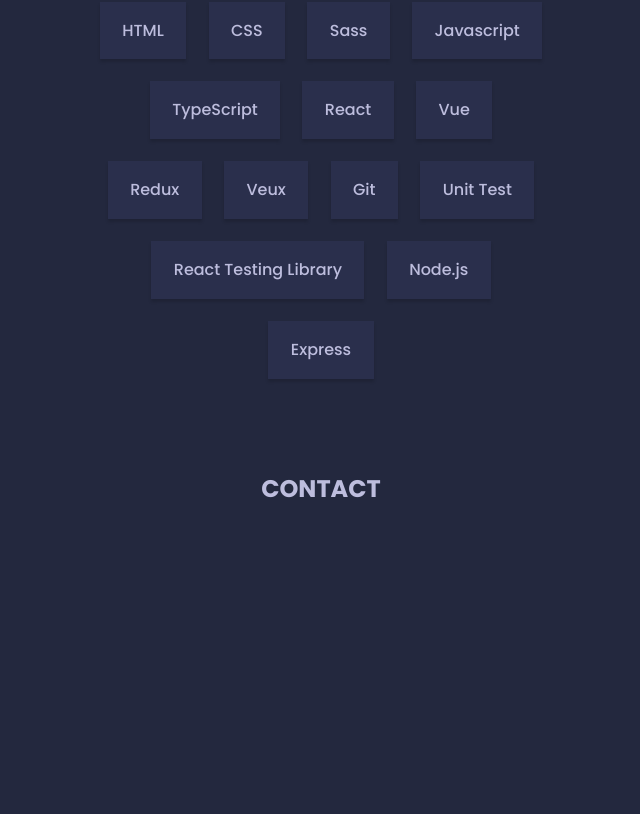
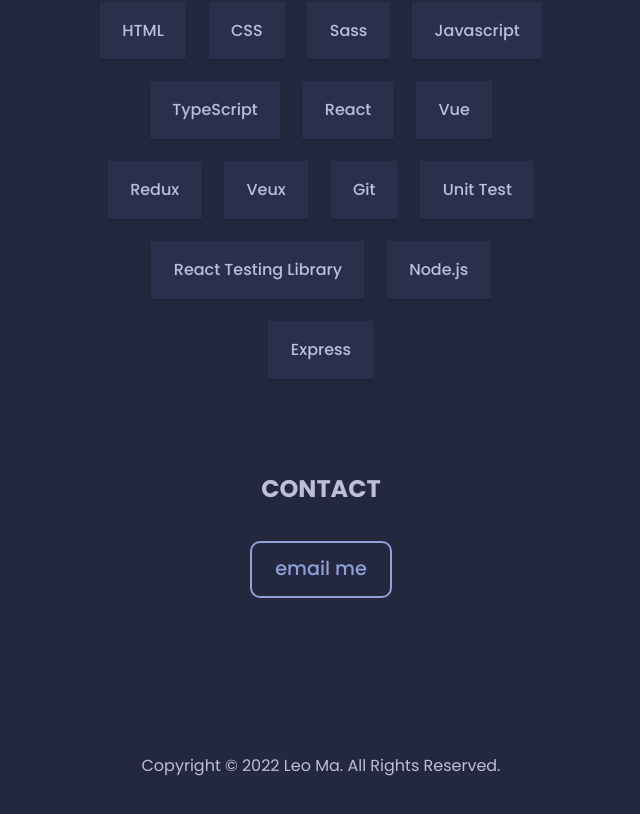
Before and after one commit to leomacode/portfolio, a React (Create React App) app: page / in a window 1280 px wide. Shown: the part 1404-2218 px from the top of the page, without its empty margins (319-959 px from the left). Before the commit the page ends 1913 px from the top, so only its background shows below. Built offline with nearby package versions, Linux system fonts and the light colour scheme.

Commit message:
complete contact section and footer

```diff
--- a/src/App.js
+++ b/src/App.js
@@ -1,6 +1,6 @@
 import { useEffect } from "react";
 import "./App.css";
-import { Navbar, Intro, Projects, Skills, Contact } from "./sections";
+import { Navbar, Intro, Projects, Skills, Contact, Footer } from "./sections";
 import { BrowserRouter } from "react-router-dom";
 import { keepTheme } from "./utils/themes";
 
@@ -18,6 +18,7 @@
           <Skills />
           <Contact />
         </main>
+        <Footer />
       </div>
     </BrowserRouter>
   );
--- a/src/index.css
+++ b/src/index.css
@@ -149,8 +149,7 @@
 }
 
 .container {
-  padding: 0 1rem;
-  max-width: 72rem;
+  width: min(100% - 2rem, 72rem);
   margin: 0 auto;
 }
 
--- a/src/sections/Contact.js
+++ b/src/sections/Contact.js
@@ -1,10 +1,14 @@
 import React from "react";
+import "./contact.css";
 import { SectionTitle } from "../components";
 
 function Contact() {
   return (
     <section className="contact section-margin-top">
       <SectionTitle title="contact" />
+      <a href="mailto:forza.leoma@gmail.com">
+        <span className="contact__btn--outline">Email me</span>
+      </a>
     </section>
   );
 }
--- /dev/null
+++ b/src/sections/Footer.js
@@ -0,0 +1,12 @@
+import React from "react";
+import "./footer.css";
+
+function Footer() {
+  return (
+    <footer className="footer flex section-margin-top">
+      <p>Copyright © {new Date().getFullYear()} Leo Ma. All Rights Reserved.</p>
+    </footer>
+  );
+}
+
+export default Footer;
--- a/src/sections/contact.css
+++ b/src/sections/contact.css
@@ -0,0 +1,37 @@
+.contact__btn--outline {
+  padding: 0.6em 1.2em;
+  border-radius: 10px;
+  font-weight: 500;
+  font-size: 1.2rem;
+  display: inline-block;
+  margin-block: 2rem;
+  text-transform: lowercase;
+  transition: transform 0.2s ease-in-out;
+  color: var(--clr-primary);
+  border: 2px solid var(--clr-primary);
+  position: relative;
+  overflow: hidden;
+  z-index: 1;
+}
+
+.contact__btn--outline:focus,
+.contact__btn--outline:hover {
+  color: var(--clr-bg);
+}
+
+.contact__btn--outline:before {
+  content: "";
+  position: absolute;
+  background-color: var(--clr-primary);
+  right: 100%;
+  bottom: 0;
+  left: 0;
+  top: 0;
+  z-index: -1;
+  transition: right 0.2s ease-in-out;
+}
+
+.contact__btn--outline:hover::before,
+.contact__btn--outline:focus::before {
+  right: 0;
+}
--- /dev/null
+++ b/src/sections/footer.css
@@ -0,0 +1,7 @@
+.footer {
+  height: 8rem;
+  justify-content: center;
+  align-items: center;
+  /* background: var(--clr-fg);
+  color: var(--clr-bg); */
+}
--- a/src/sections/index.js
+++ b/src/sections/index.js
@@ -3,3 +3,4 @@
 export { default as Projects } from "./Projects";
 export { default as Skills } from "./Skills";
 export { default as Contact } from "./Contact";
+export { default as Footer } from "./Footer";
```
